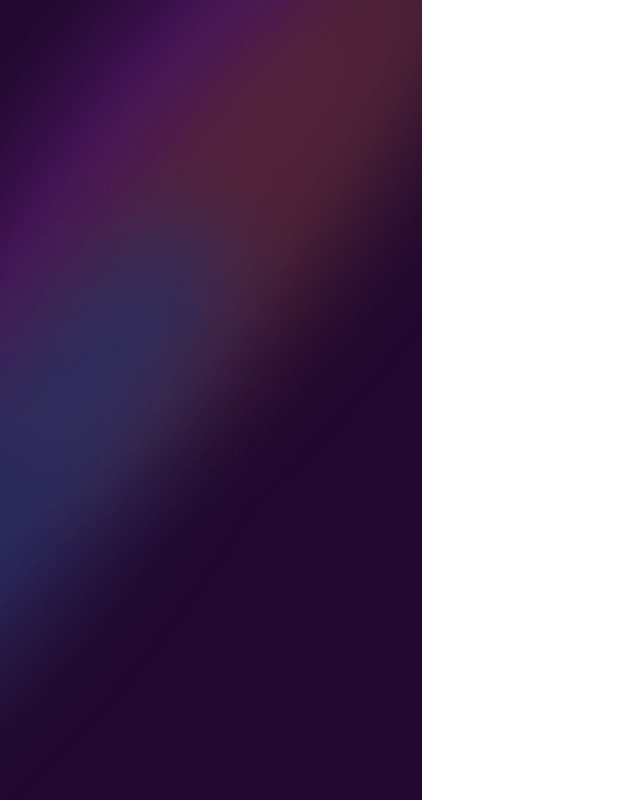
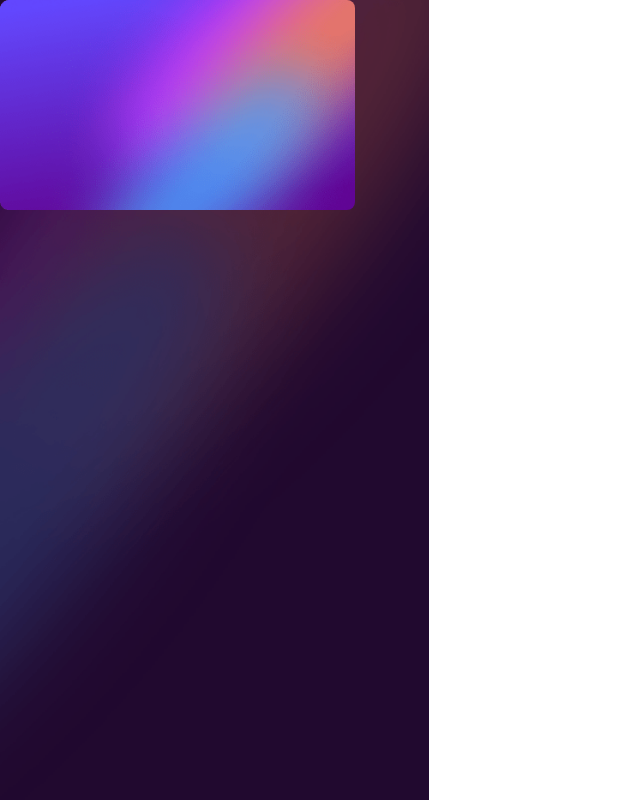
Before and after one commit to gigaamiridze/interactive-card-details-form, a React (Vite) app: page / in a window 1280 px wide. Shown: the whole page, without its empty margins (0-640 px from the left). Built offline with nearby package versions, Linux system fonts and the light colour scheme.

Commit message:
Added card front side

```diff
--- a/gulpfile.js
+++ b/gulpfile.js
@@ -12,4 +12,5 @@ function buildStyles() {
 exports.buildStyles = buildStyles;
 exports.watch = function () {
   gulp.watch('src/assets/scss/**/*.scss', buildStyles);
+  gulp.watch('src/components/CardFrontSide/*.scss', buildStyles);
 };
--- a/src/App.tsx
+++ b/src/App.tsx
@@ -1,10 +1,17 @@
 import React from 'react';
 import mainBg from './assets/image/bg-main-desktop.png';
+// Importing Components
+import CardFrontSide from './components/CardFrontSide/CardFrontSide';
 
 function App() {
   return (
     <div className="App">
       <img src={mainBg} className='main-bg' alt="Main Bg" />
+      <div className='flex-container'>
+        <div className='cards'>
+          <CardFrontSide />
+        </div>
+      </div>
     </div>
   )
 }
--- a/src/assets/css/global.css
+++ b/src/assets/css/global.css
@@ -55,6 +55,7 @@ body {
   height: 100vh;
   font-family: "Space Grotesk", sans-serif;
   overflow-y: hidden;
+  position: relative;
 }
 body #root {
   height: 100%;
@@ -64,5 +65,23 @@ body #root .App {
 }
 body #root .App .main-bg {
   height: 100%;
-  width: 33%;
+  min-width: 33%;
+  position: absolute;
+  top: 0%;
+  left: 0%;
+  transform: translate(0%, 0%);
 }
+body #root .App .flex-container {
+  position: absolute;
+  z-index: 10;
+}
+
+.card-front {
+  height: 210px;
+  width: 355px;
+  border-radius: 8px;
+  padding: 30px;
+  background-image: url("../../assets/image/bg-card-front.png");
+  background-size: cover;
+  background-repeat: no-repeat;
+}
--- a/src/assets/scss/global.scss
+++ b/src/assets/scss/global.scss
@@ -7,3 +7,4 @@
 @import './modules/mixins';
 @import './modules/classes';
 @import './main/general';
+@import '../../components/CardFrontSide/styles';
--- a/src/assets/scss/main/_general.scss
+++ b/src/assets/scss/main/_general.scss
@@ -2,6 +2,7 @@ body {
   height: 100vh;
   font-family: $spaceGrotesk;
   overflow-y: hidden;
+  position: relative;
 
   #root {
     height: 100%;
@@ -11,7 +12,14 @@ body {
 
       .main-bg {
         height: 100%;
-        width: 33%;
+        min-width: 33%;
+        position: absolute;
+        @include positions(0%, 0%);
+      }
+
+      .flex-container {
+        position: absolute;
+        z-index: 10;
       }
     }
   }
--- a/src/assets/scss/modules/_mixins.scss
+++ b/src/assets/scss/modules/_mixins.scss
@@ -33,3 +33,9 @@
   border-style: $style;
   border-color: $color;
 }
+
+@mixin bgImage($url, $size, $repeat) {
+  background-image: $url;
+  background-size: $size;
+  background-repeat: $repeat;
+}
--- /dev/null
+++ b/src/components/CardFrontSide/CardFrontSide.tsx
@@ -0,0 +1,11 @@
+import React from 'react';
+
+function CardFrontSide() {
+  return (
+    <div className='card-front'>
+
+    </div>
+  )
+}
+
+export default CardFrontSide;
--- /dev/null
+++ b/src/components/CardFrontSide/_styles.scss
@@ -0,0 +1,7 @@
+.card-front {
+  height: 210px;
+  width: 355px;
+  border-radius: 8px;
+  padding: 30px;
+  @include bgImage(url('../../assets/image/bg-card-front.png'), cover, no-repeat);
+}
```
